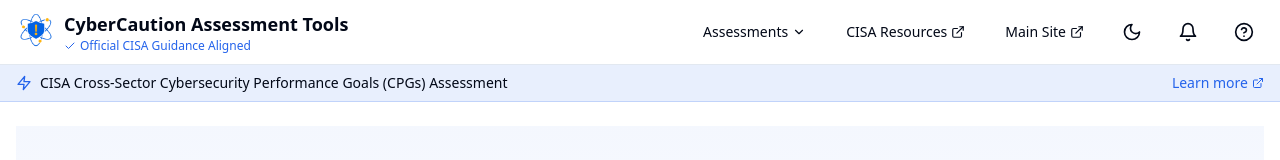
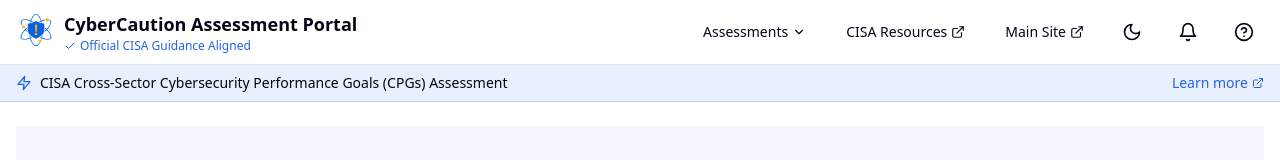
Before and after one commit to Facely1er/assessments-cybercaution, a React (Vite) app: page /assessments in a window 1280 px wide. Shown: the top 160 px of the page. Built offline with nearby package versions, Linux system fonts and the light colour scheme.

Commit message:
Updated AssessmentLayout.tsx

```diff
--- a/src/components/layout/AssessmentLayout.tsx
+++ b/src/components/layout/AssessmentLayout.tsx
@@ -75,7 +75,7 @@
                   className="h-10 w-10 mr-2 group-hover:bg-primary/90 transition-colors"
                 />
                 <div>
-                  <span className="text-lg font-bold text-foreground">CyberCaution Assessment Tools</span>
+                  <span className="text-lg font-bold text-foreground">CyberCaution Assessment Portal</span>
                   <div className="text-xs flex items-center text-primary">
                     <Check className="h-3 w-3 mr-1" />
                     <span>Official CISA Guidance Aligned</span>
```
